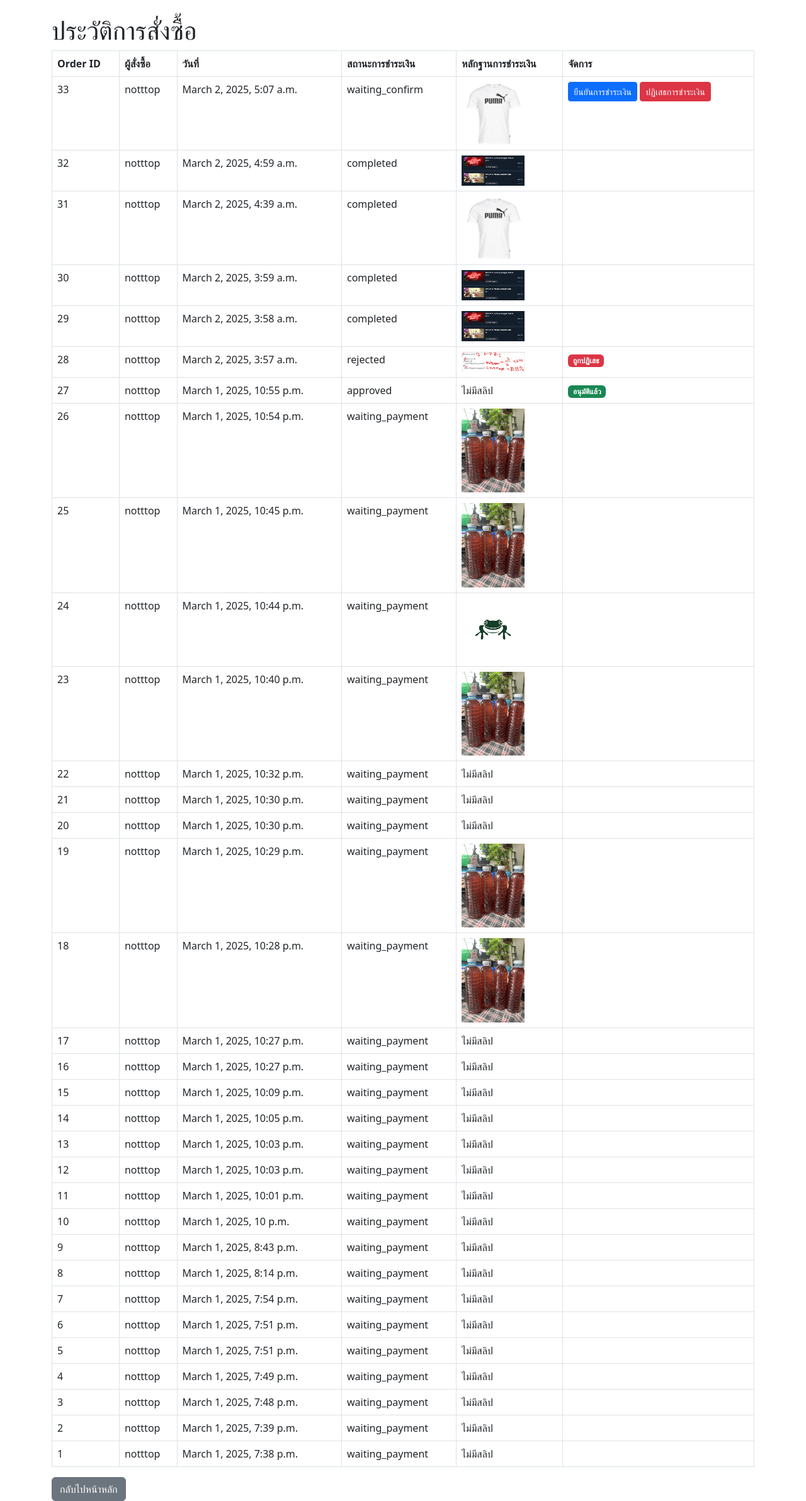
After one commit to sippanun65ubu/LiverTools, a Django app: page /admin-orders/ in a window 1280 px wide. The commit adds this page. Shown: the whole page at 63% size. Run offline with Django 5.2, Linux system fonts and the light colour scheme; a user stored in the database is signed in; data comes from the database, SQL or seed files in the repository; both versions use the stored data as it was after the commit.

Commit message:
order status
ทำหน้ายืนยันคำสั่งซื้อของแอดมันและผู้ใช้สามารถดูคำสั่งซื้อได้

```diff
--- a/vintageshop/shop/models.py
+++ b/vintageshop/shop/models.py
@@ -52,6 +52,7 @@
     user = models.ForeignKey(settings.AUTH_USER_MODEL, on_delete=models.CASCADE)
     created_at = models.DateTimeField(auto_now_add=True)
     payment_slip = models.ImageField(upload_to='payment_slips/', blank=True, null=True)  # อัปโหลดสลิป
+    status = models.CharField(max_length=50, default="waiting_confirm")
 
     def __str__(self):
         return f"Order #{self.id} by {self.user.username}"
--- a/vintageshop/shop/templates/shop/admin_dashboard.html
+++ b/vintageshop/shop/templates/shop/admin_dashboard.html
@@ -26,6 +26,8 @@
     <a href="{% url 'logout' %}"><button>Logout</button></a>
 
     <a href="{% url 'admin_chat' %}"><button>จัดการแชท</button></a>
+
+    <a href="{% url 'admin_order_list' %}"><button>จัดการคำสั่งซื้อ</button></a>
 
     <h2>เพิ่มสินค้า</h2>
     <form method="post" enctype="multipart/form-data">
--- /dev/null
+++ b/vintageshop/shop/templates/shop/admin_order_list.html
@@ -0,0 +1,54 @@
+{% load static %}
+<!DOCTYPE html>
+<html lang="th">
+<head>
+    <meta charset="UTF-8">
+    <title>Admin - Order List</title>
+    <link rel="stylesheet" href="https://cdn.jsdelivr.net/npm/bootstrap@5.3.0/dist/css/bootstrap.min.css">
+</head>
+<body class="container mt-4">
+    <h1>ประวัติการสั่งซื้อ</h1>
+    <table class="table table-bordered">
+        <thead>
+            <tr>
+                <th>Order ID</th>
+                <th>ผู้สั่งซื้อ</th>
+                <th>วันที่</th>
+                <th>สถานะการชำระเงิน</th>
+                <th>หลักฐานการชำระเงิน</th>
+                <th>จัดการ</th>
+            </tr>
+        </thead>
+        <tbody>
+            {% for order in orders %}
+            <tr>
+                <td>{{ order.id }}</td>
+                <td>{{ order.user.username }}</td>
+                <td>{{ order.created_at }}</td>
+                <td>{{ order.status }}</td>
+                <td>
+                    {% if order.payment_slip %}
+                        <a href="{{ order.payment_slip.url }}" target="_blank">
+                            <img src="{{ order.payment_slip.url }}" alt="Payment Slip" width="100">
+                        </a>
+                    {% else %}
+                        ไม่มีสลิป
+                    {% endif %}
+                </td>
+                <td>
+                    {% if order.status == "waiting_confirm" %}
+                    <a href="{% url 'admin_confirm_payment' order.id %}" class="btn btn-primary btn-sm">ยืนยันการชำระเงิน</a>
+                    <a href="{% url 'admin_reject_payment' order.id %}" class="btn btn-danger btn-sm">ปฏิเสธการชำระเงิน</a>
+                {% elif order.status == "approved" %}
+                    <span class="badge bg-success">อนุมัติแล้ว</span>
+                {% elif order.status == "rejected" %}
+                    <span class="badge bg-danger">ถูกปฏิเสธ</span>
+                {% endif %}
+                </td>
+            </tr>
+            {% endfor %}
+        </tbody>
+    </table>
+    <a href="{% url 'admin_dashboard' %}" class="btn btn-secondary">กลับไปหน้าหลัก</a>
+</body>
+</html>
--- a/vintageshop/shop/templates/shop/order_success.html
+++ b/vintageshop/shop/templates/shop/order_success.html
@@ -8,7 +8,7 @@
     <title>สั่งซื้อสำเร็จ</title>
 </head>
 <body>
-    <h1>ขอบคุณสำหรับการสั่งซื้อ!</h1>
+    <h2>สรุปคำสั่งซื้อ</h2>
     <p>หมายเลขคำสั่งซื้อ: {{ order.id }}</p>
     <p>วันที่: {{ order.created_at }}</p>
 
--- a/vintageshop/shop/templates/shop/payment_status.html
+++ b/vintageshop/shop/templates/shop/payment_status.html
@@ -25,7 +25,7 @@
             <h3 class="total-price">💰 ราคารวม: <strong>{{ order.total_price }} บาท</strong></h3>
 
             <h2 class="text-xl font-semibold">💳 สถานะการชำระเงิน</h2>
-            {% if order.status == "waiting_payment" %}
+            {% if order.status == "waiting_confirm" %}
                 <p class="status pending">⏳ รอแอดมินตรวจสอบ</p>
             {% elif order.status == "approved" %}
                 <p class="status success">✅ อนุมัติแล้ว</p>
--- a/vintageshop/shop/urls.py
+++ b/vintageshop/shop/urls.py
@@ -17,4 +17,7 @@
     path('payment-status/', views.payment_status, name='payment_status'),
     path('chat/', views.user_chat, name='user_chat'),
     path('admin-chat/', views.admin_chat, name='admin_chat'),
+    path('admin-orders/', views.admin_order_list, name='admin_order_list'),
+    path('admin-orders/confirm/<int:order_id>/', views.admin_confirm_payment, name='admin_confirm_payment'),
+    path('admin-orders/reject/<int:order_id>/', views.admin_reject_payment, name='admin_reject_payment'),
 ]
--- a/vintageshop/shop/views.py
+++ b/vintageshop/shop/views.py
@@ -3,6 +3,7 @@
 from .forms import ProductForm, ChatForm
 from django.contrib.auth.decorators import login_required
 from django.contrib.auth import get_user_model
+from django.contrib.admin.views.decorators import staff_member_required
 
 User = get_user_model()
 
@@ -205,12 +206,10 @@
 
 def order_complete(request, order_id):
     order = get_object_or_404(Order, id=order_id, user=request.user)
-
-    # อัปเดตสถานะคำสั่งซื้อให้เป็น 'เสร็จสิ้น'
-    order.status = "completed"
+    # Instead of "completed":
+    order.status = "waiting_confirm"
     order.save()
-
-    return redirect('product_list')  # กลับไปยังหน้าแรกหลังจากทำรายการเสร็จ
+    return redirect('product_list')
 
 @login_required
 def payment_status(request):
@@ -269,3 +268,37 @@
                 return redirect(f"{request.path}?user={selected_user.id}")  # ✅ Redirect หลังส่ง
 
     return render(request, 'shop/admin_chat.html', {'users': users, 'messages': messages, 'selected_user': selected_user})
+
+@login_required
+@staff_member_required
+def admin_order_list(request):
+    """Show all orders with payment details for admin review."""
+    orders = Order.objects.all().order_by('-created_at')
+    return render(request, 'shop/admin_order_list.html', {'orders': orders})
+
+
+@login_required
+@staff_member_required
+def admin_confirm_payment(request, order_id):
+    """Admin view to confirm (approve) a user's payment."""
+    order = get_object_or_404(Order, id=order_id)
+    if request.method == "POST":
+        # For example, set status to approved (or completed)
+        order.status = "approved"
+        order.save()
+        return redirect('admin_order_list')
+    return render(request, 'shop/admin_confirm_payment.html', {'order': order})
+
+@login_required
+@staff_member_required
+def admin_reject_payment(request, order_id):
+    """Admin view to reject a user's payment."""
+    order = get_object_or_404(Order, id=order_id)
+    if request.method == "POST":
+        # e.g., set status to rejected
+        order.status = "rejected"
+        order.save()
+        return redirect('admin_order_list')
+
+    # If GET request, show a simple confirmation page
+    return render(request, 'shop/admin_reject_payment.html', {'order': order})
```
Also changed, not shown: vintageshop/shop/templates/shop/admin_confirm_payment.html (added, +28 -0 lines), vintageshop/shop/templates/shop/admin_reject_payment.html (added, +28 -0 lines), vintageshop/db.sqlite3, vintageshop/media/payment_slips/HWwb1.3.png (added), vintageshop/media/payment_slips/images_2.jpg (added), vintageshop/media/payment_slips/images_2_IixB1Uq.jpg (added), vintageshop/media/payment_slips/สกรนชอต_2025-02-16_205148.png (added), vintageshop/media/payment_slips/สกรนชอต_2025-02-16_205148_HfUqj2m.png (added), vintageshop/media/payment_slips/สกรนชอต_2025-02-16_205148_iodpg51.png (added), vintageshop/shop/migrations/0007_order_status.py (added), vintageshop/shop/migrations/0008_alter_order_status.py (added).
